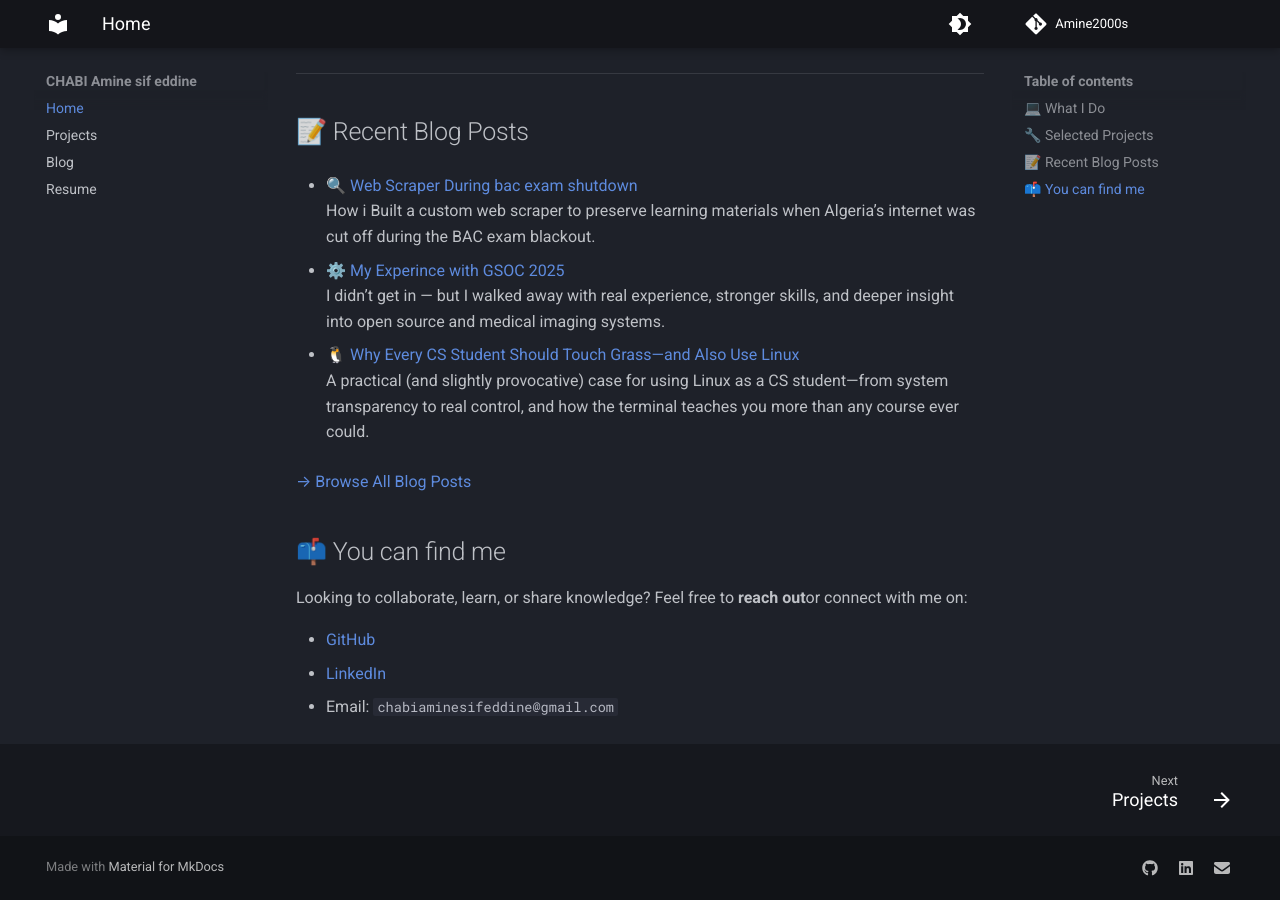
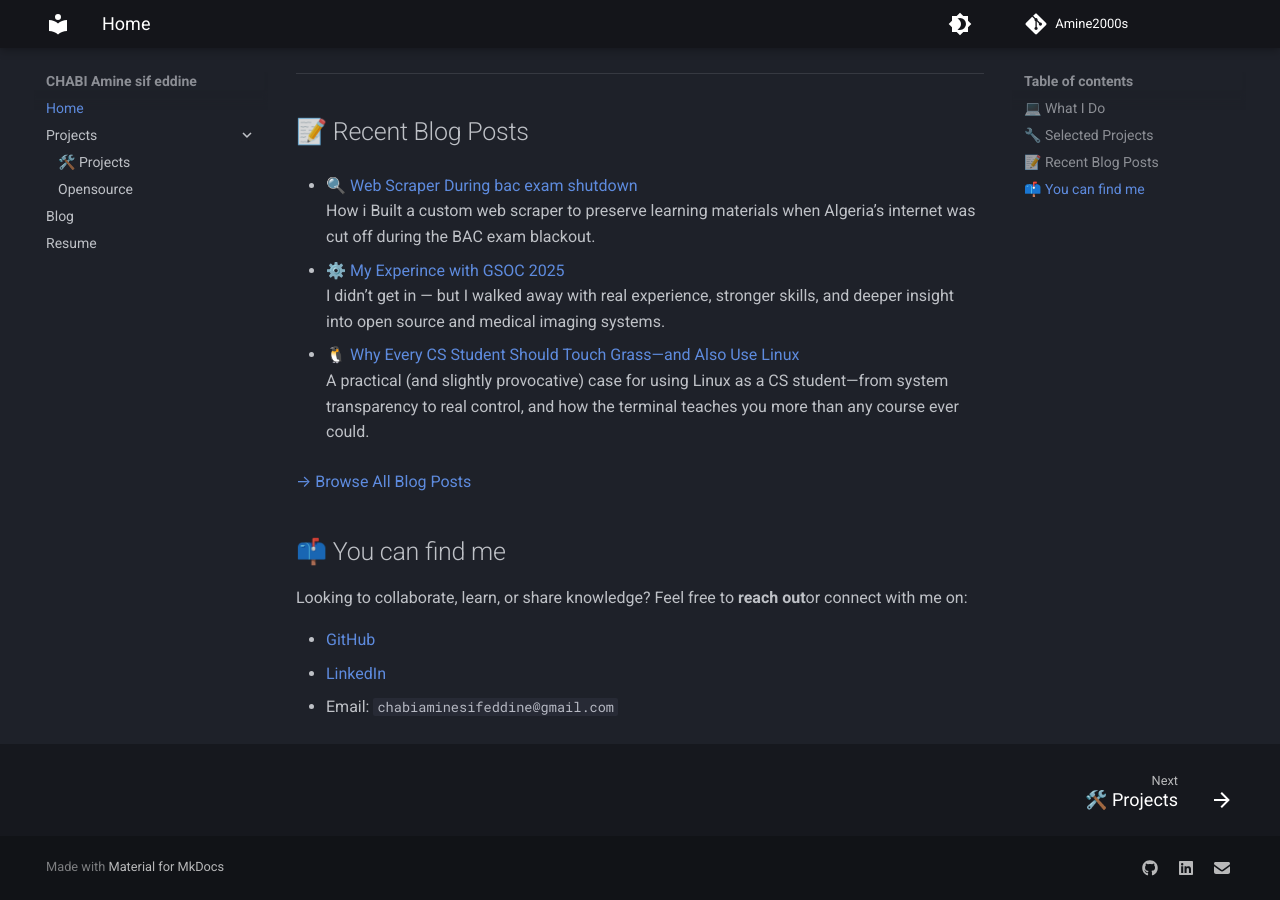
Before and after one commit to Amine2000s/personal-website, an MkDocs documentation site: the page built from docs/index.md, in a window 1280 px wide and 900 px high, scrolled down 1207 px. Built offline with MkDocs 1.6.1 and Material for MkDocs 9.7.7, drawn with Linux system fonts in a browser that asks for light colours.

Commit message:
added open source section

```diff
--- a/mkdocs.yml
+++ b/mkdocs.yml
@@ -51,7 +51,9 @@ plugins:
 
 nav:
   - Home: index.md
-  - Projects: projects/index.md
+  - Projects:
+      - projects/index.md
+      - projects/opensource.md
   - Blog : blog/index.md
   - Resume: resume.md
 
```
Also changed, not shown: docs/projects/opensource.md (added).
